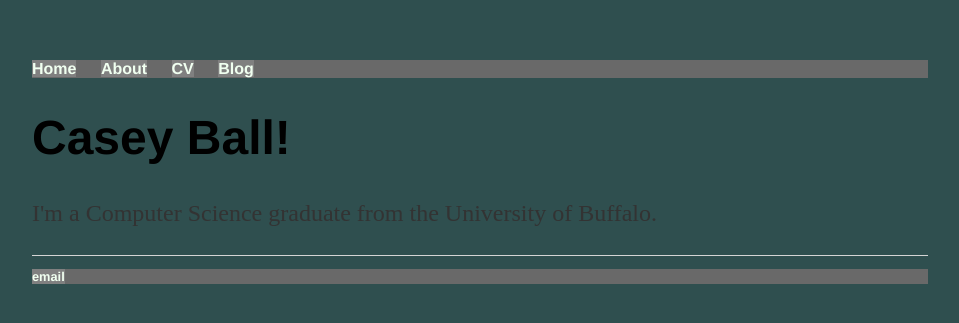
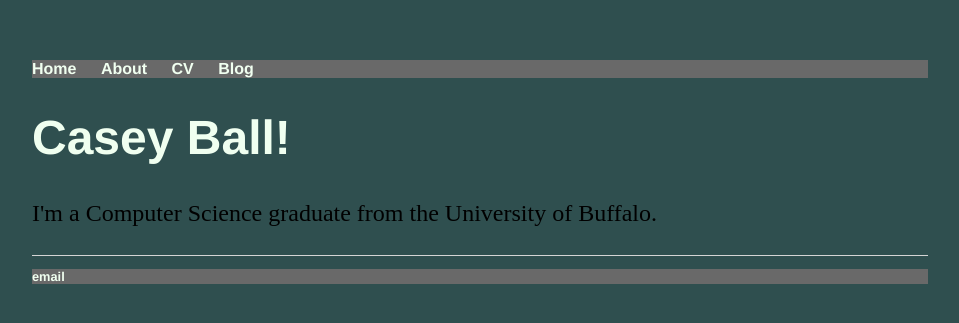
Before and after one commit to cmball2/github.io, a Jekyll site: the page built from index.html, in a window 1280 px wide. Shown: the top 323 px of the page, without its empty margins (160-1119 px from the left). Built offline with Jekyll 4.4.1, drawn with Linux system fonts in a browser that asks for light colours.

Commit message:
trying white text

```diff
--- a/css/main.css
+++ b/css/main.css
@@ -11,7 +11,6 @@
     font-weight: bold;
 }
 nav ul li, footer ul li {
-    background-color: #808080;
     display: inline;
     margin-right: 20px;
 }
@@ -24,12 +23,13 @@
 }
 h1 {
     font-size: 3em;
+    color: #F0FFF0;
     font-family:'Helvetica', 'Arial', 'Sans-Serif';
 }
 p {
     font-size: 1.5em;
     line-height: 1.4em;
-    color: #333;
+    color: ##F0FFF0;
 }
 footer {
     border-top: 1px solid #d5d5d5;
```
